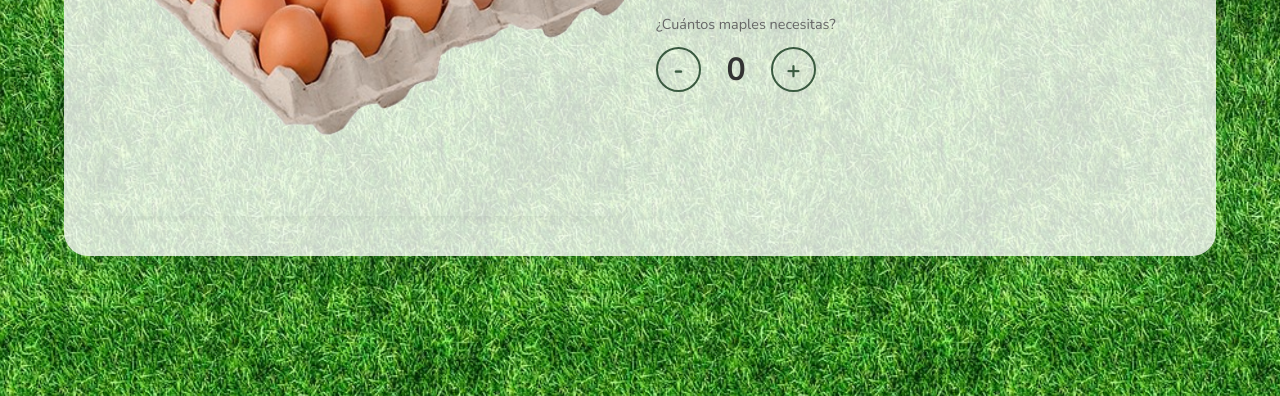
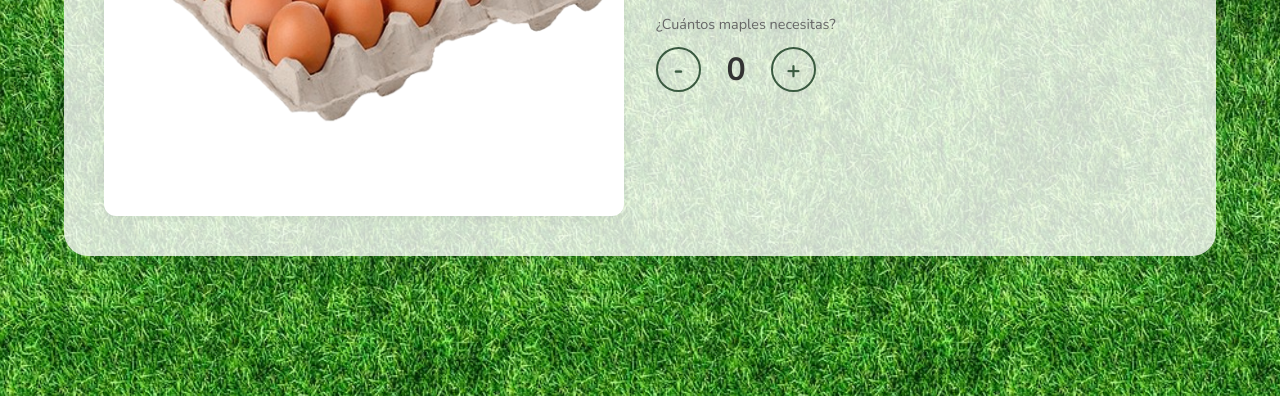
Before and after one commit to PabloRoulet8/Emprendimiento-venta-de-huevos, a plain HTML site: page index.html in a window 1280 px wide. Shown: the part 414-810 px from the top of the page. Drawn offline with nearby package versions, Linux system fonts and the light colour scheme; files that its build step writes are made by us from their sources.

Commit message:
Update _hero.sass
Modifique la imagen del maple para que entre completa en el contenedor y no se vea cortada

```diff
--- a/sass/components/_hero.scss
+++ b/sass/components/_hero.scss
@@ -32,32 +32,47 @@
     overflow: hidden;
     box-shadow: $shadow-sm;
 
-    // 📱 TRUCO MÓVIL: Limitamos la altura de la imagen
-    // para dejar espacio al contador en la primera pantalla
-    max-height: 220px;
+    // ✨ CAMBIO 1: Agregamos un poco de "aire" (padding) interno
+    padding: 15px;
+    background-color: $color-white; // Fondo blanco limpio detrás de la imagen
+
+    // 📱 Ajuste móvil
+    max-height: 250px; // Un poco más de altura permitida
     width: 100%;
     margin: 0 auto;
 
     @include mq(medium) {
-        max-height: none; // En PC la dejamos libre
+        max-height: none;
+        padding: 20px; // Más aire en PC
     }
 
     img {
         width: 100%;
         height: 100%;
-        object-fit: cover; // Recorta la imagen para llenar el espacio sin deformar
+
+        // ✨ CAMBIO 2: ¡La clave!
+        // 'contain' muestra la imagen entera sin cortarla,
+        // ajustándose al espacio disponible.
+        object-fit: contain;
+
         display: block;
         transition: transform 0.3s ease;
+
+        // Opcional: un pequeño filtro para que la sombra del maple se integre mejor
+        // filter: drop-shadow(0 5px 10px rgba(0,0,0,0.1));
     }
 
     &:hover img {
-        transform: scale(1.02);
+        transform: scale(1.05); // Un zoom un poquito más notorio al pasar el mouse
     }
 
     .badge-hero {
         position: absolute;
+        // Ajustamos la posición del "Oferta Especial" por el nuevo padding
         top: 10px;
         left: 10px;
+        z-index: 2; // Asegura que quede por encima
+
         background-color: $color-secondary;
         color: $color-white;
         padding: 4px 10px;
```
